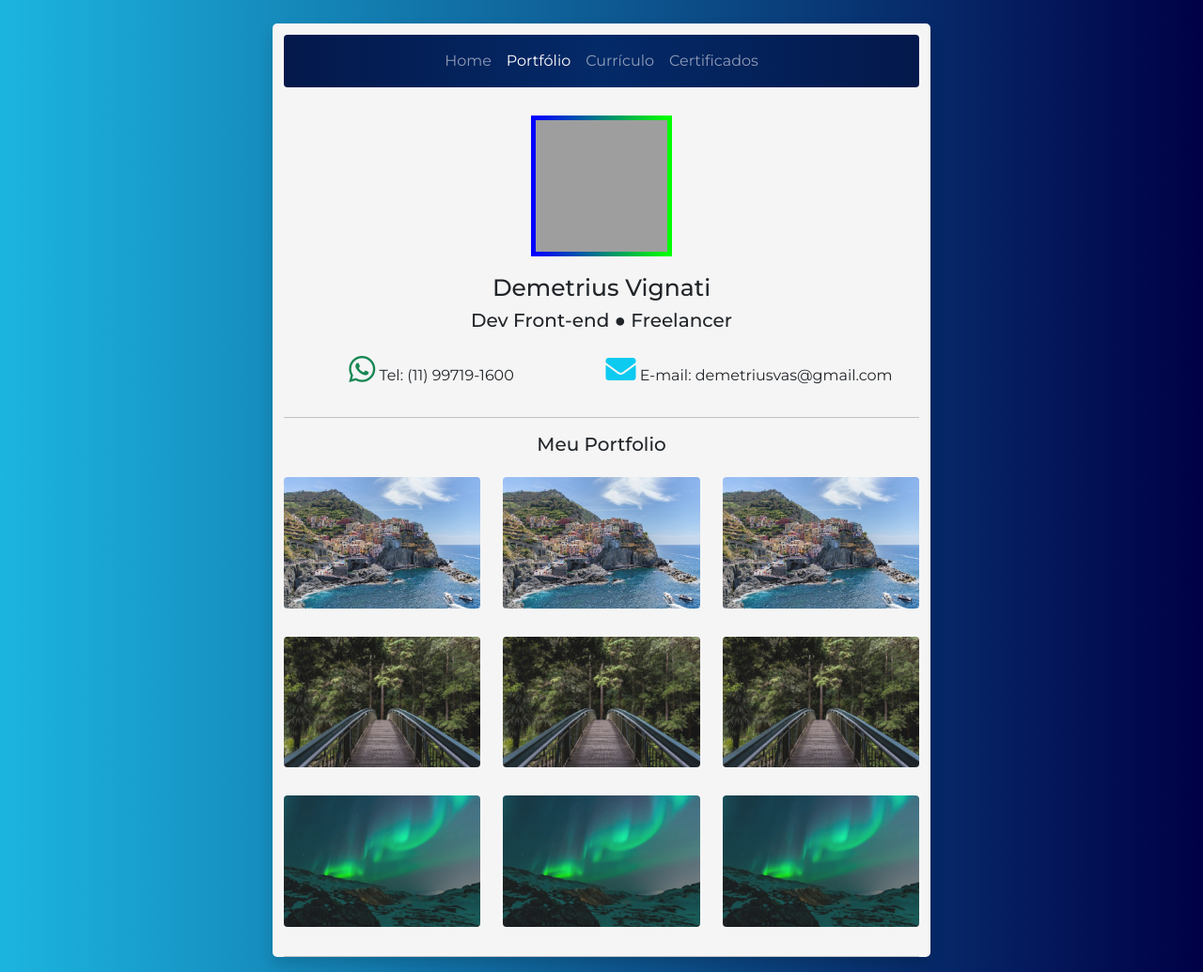
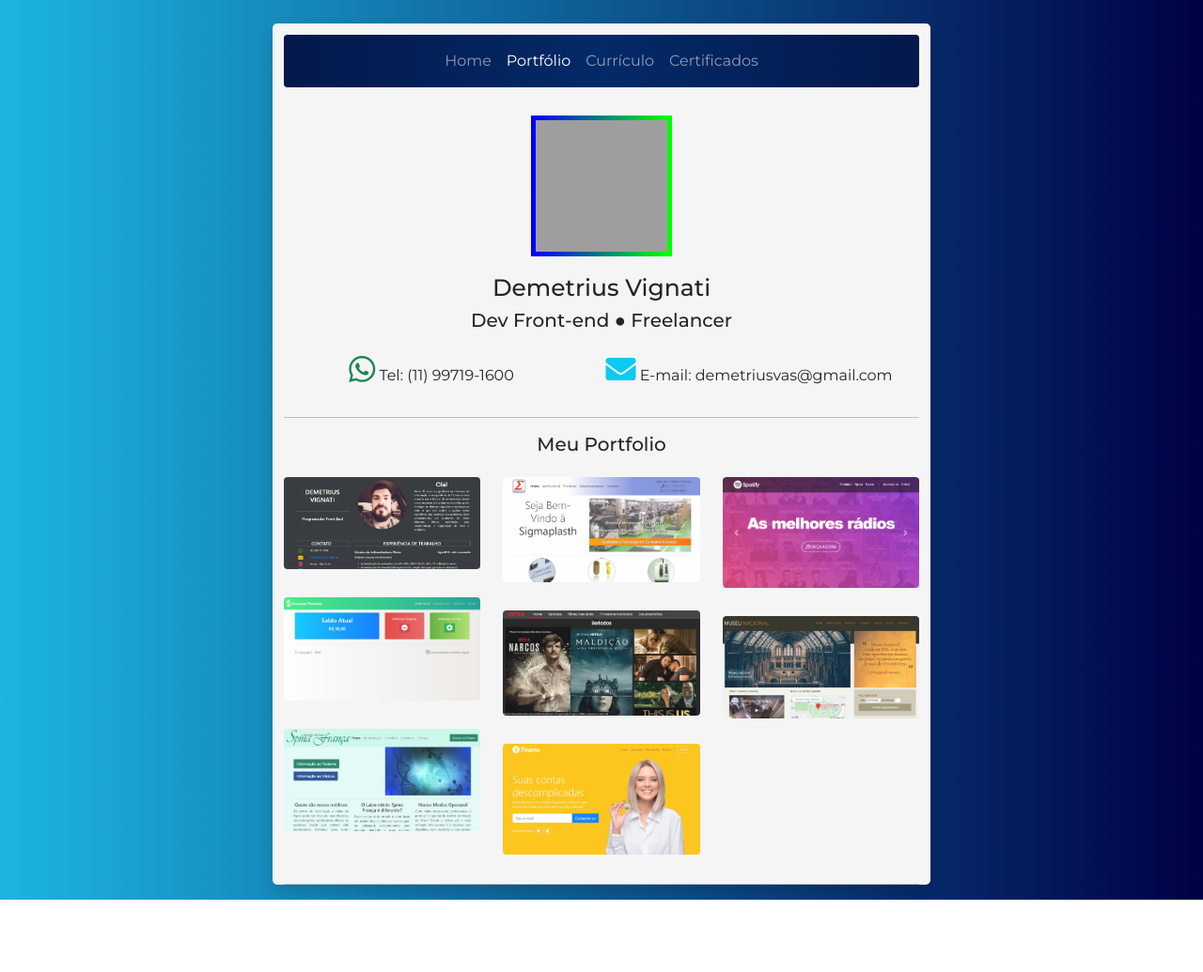
Before and after one commit to demetriusvas/demetriusvas.github.io, a plain HTML site: page portfolio.html in a window 1280 px wide. Shown: the whole page at 94% size. After the commit the page ends 958 px from the top, so only its background shows below. Drawn offline with nearby package versions, Linux system fonts and the light colour scheme; grey boxes are pictures that could not be loaded.

Commit message:
Atualização dos arquivos do portfolio

```diff
--- a/portfolio.html
+++ b/portfolio.html
@@ -73,21 +73,20 @@
           </div>
 
           <div class="col-md-4 galeria">
-            <img src="./img/projetos/img_5terre.jpg" class="rounded" style="width:100%" onclick="onClick(this)" alt="Quiet day at the beach. Cold, but beautiful">
-            <img src="./img/projetos/img_forest.jpg" class="rounded" style="width:100%" onclick="onClick(this)" alt="Waiting for the bus in the desert">
-            <img src="./img/projetos/img_lights.jpg" class="rounded" style="width:100%" onclick="onClick(this)" alt="Nature again.. At its finest!">
+            <img src="./img/projetos/projeto (1).jpg" class="rounded" style="width:100%" onclick="onClick(this)" alt="Meu currículo">
+            <img src="./img/projetos/projeto (2).jpg" class="rounded" style="width:100%" onclick="onClick(this)" alt="Projeto Finanças Pessoais">
+            <img src="./img/projetos/projeto (3).jpg" class="rounded" style="width:100%" onclick="onClick(this)" alt="Site do Spina França">
           </div>
 
           <div class="col-md-4 galeria">
-            <img src="./img/projetos/img_5terre.jpg" class="rounded" style="width:100%" onclick="onClick(this)" alt="Quiet day at the beach. Cold, but beautiful">
-            <img src="./img/projetos/img_forest.jpg" class="rounded" style="width:100%" onclick="onClick(this)" alt="Waiting for the bus in the desert">
-            <img src="./img/projetos/img_lights.jpg" class="rounded" style="width:100%" onclick="onClick(this)" alt="Nature again.. At its finest!">
+            <img src="./img/projetos/projeto (4).jpg" class="rounded" style="width:100%" onclick="onClick(this)" alt="Site do Sigmaplasth">
+            <img src="./img/projetos/projeto (5).jpg" class="rounded" style="width:100%" onclick="onClick(this)" alt="Site parecido com o Netflix">
+            <img src="./img/projetos/projeto (6).jpg" class="rounded" style="width:100%" onclick="onClick(this)" alt="Site Finans">
           </div>
 
           <div class="col-md-4 galeria">
-            <img src="./img/projetos/img_5terre.jpg" class="rounded" style="width:100%" onclick="onClick(this)" alt="Quiet day at the beach. Cold, but beautiful">
-            <img src="./img/projetos/img_forest.jpg" class="rounded" style="width:100%" onclick="onClick(this)" alt="Waiting for the bus in the desert">
-            <img src="./img/projetos/img_lights.jpg" class="rounded" style="width:100%" onclick="onClick(this)" alt="Nature again.. At its finest!">
+            <img src="./img/projetos/projeto (7).jpg" class="rounded" style="width:100%" onclick="onClick(this)" alt="Site clone do Spotify">
+            <img src="./img/projetos/projeto (8).jpg" class="rounded" style="width:100%" onclick="onClick(this)" alt="Site do Museu">
           </div>
         </div>
 
```
Also changed, not shown: img/projetos/projeto (1).jpg (added), img/projetos/projeto (2).jpg (added), img/projetos/projeto (3).jpg (added), img/projetos/projeto (4).jpg (added), img/projetos/projeto (5).jpg (added), img/projetos/projeto (6).jpg (added), img/projetos/projeto (7).jpg (added), img/projetos/projeto (8).jpg (added).
